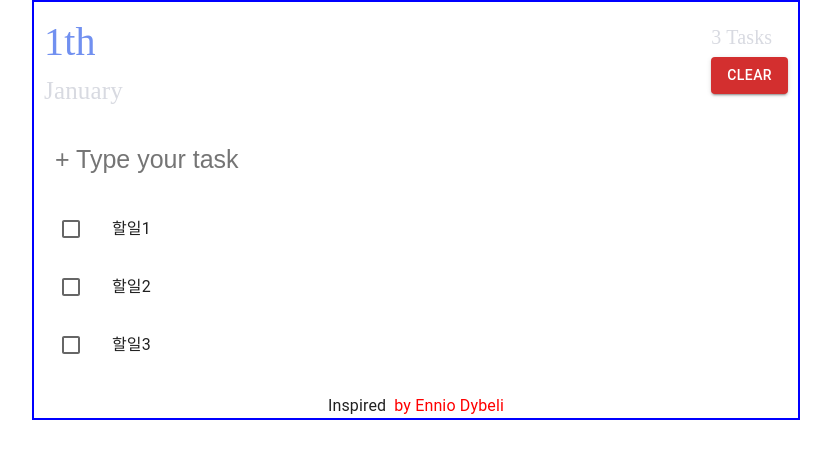
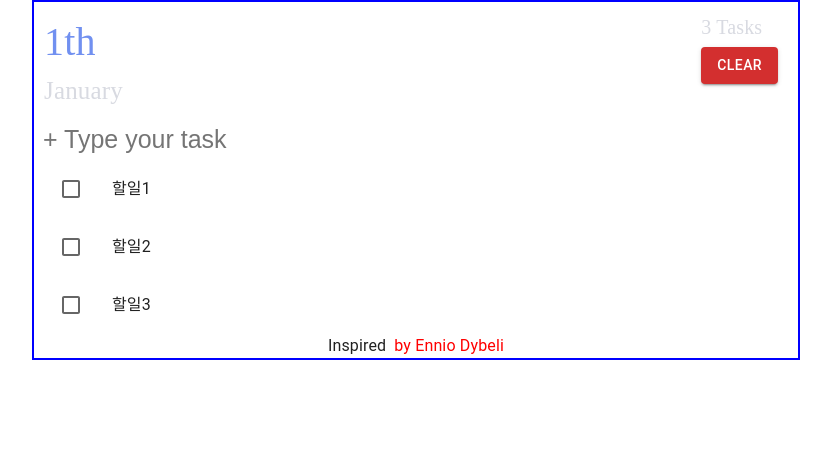
Before and after one commit to hyunsokstar/test-for-frontend, a Next.js app in the folder front/: page / in a window 1280 px wide. Shown: the top 458 px of the page, without its empty margins (224-1055 px from the left). Built offline with nearby package versions, Linux system fonts and the light colour scheme.

Commit message:
update for test

```diff
--- a/front/components/SignUpForm/index.tsx
+++ b/front/components/SignUpForm/index.tsx
@@ -77,7 +77,7 @@ function SignUpForm() {
                 <h2>회원 가입 11</h2>
             </header>
 
-            <div className="form" style={{width: "500px", border:"1px solid black", padding:"10px"}}>
+            <div className="form" style={{width: "500px", border:"0px solid black", padding:"10px"}}>
                 <div className="form-body">
                     <div className="email">
                         <label className="form__label" htmlFor="email" >Email </label>
--- a/front/components/TodoHeader/index.tsx
+++ b/front/components/TodoHeader/index.tsx
@@ -42,7 +42,7 @@ function TodoHeader({ task_of_number, clearButtonHandler }: Props) {
     return (
         <>
 
-            <div style={{ display: "flex", justifyContent: "space-between", border: "0px solid blue", "marginLeft": "10px", "marginTop": "10px" }}>
+            <div style={{ display: "flex", justifyContent: "space-between", border: "0px solid blue" }}>
                 <div>
                     <MonthWeekDateNum
                         dayIndex={dayOfWeekIndex}
@@ -50,7 +50,7 @@ function TodoHeader({ task_of_number, clearButtonHandler }: Props) {
                     />
                 </div>
                 <div style={{ "color": "#d8dae1", "fontSize": "20px" }}>
-                    <div style={{ "fontFamily": "Trirong", "fontSize": "20px", "marginTop": "10px", "marginRight": "10px" }}>
+                    <div style={{ "fontFamily": "Trirong", "fontSize": "20px" }}>
                         {task_of_number} Tasks
                     </div>
                     <div style={{ "marginRight": "10px", "marginTop": "5px" }}>
--- a/front/components/TodoInput/index.tsx
+++ b/front/components/TodoInput/index.tsx
@@ -11,6 +11,7 @@ function TodoInput({ add_todo ,  inputValue, setInputValue}: Props) {
 
   const inputHandler = (e:any) => {
     // console.log("e : ", e);
+
     setInputValue(e.target.value)
   }
 
@@ -26,7 +27,7 @@ function TodoInput({ add_todo ,  inputValue, setInputValue}: Props) {
         id="fname"
         name="fname"
         placeholder=' + Type your task'
-        style={{ width: "100%", height: "40px", marginTop: "10px", border: 0, fontSize: "25px", paddingLeft: "14px" }}
+        style={{ width: "100%", height: "40px", fontSize: "25px" , border:"0px solid black"}}
         onChange = {inputHandler}
         onKeyDown={(e) => key_down_handler(e)}
         value={inputValue}
--- a/front/components/container/StockContainer.tsx
+++ b/front/components/container/StockContainer.tsx
@@ -6,7 +6,7 @@ type Props = {}
 
 function StockContainer({ }: Props) {
     return (
-        <div style={{width: "100%", border:"1px solid green"}}>
+        <div style={{width: "100%", border:"0px solid green"}}>
             <ProductTable />
         </div>
     )
--- a/front/pages/index.tsx
+++ b/front/pages/index.tsx
@@ -83,14 +83,14 @@ function front_test({ }: Props) {
       border: "2px solid blue",
       width: "60%",
       margin: "auto",
-      gap: '20px'
+      gap: 'px'
     }}>
 
-      <div>
+      <div style={{padding: "10px"}}>
         <TodoHeader task_of_number={data_for_todos.length} clearButtonHandler={clearButtonHandler} />
       </div>
 
-      <div>
+      <div >
         <TodoInput add_todo={add_todo} inputValue={inputValue} setInputValue={setInputValue} />
       </div>
 
```
